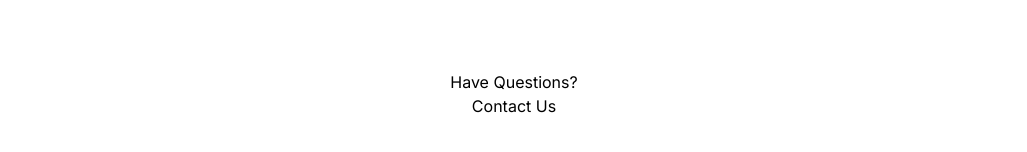
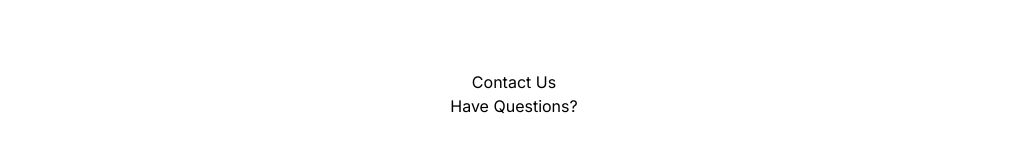
Before and after one commit to 10richard/chai-defense, a Next.js app: page / in a window 1280 px wide. Shown: the part 2701-2853 px from the top of the page, without its empty margins (126-1153 px from the left). Built offline with nearby package versions, Linux system fonts and the light colour scheme.

Commit message:
add props

```diff
--- a/src/app/page.tsx
+++ b/src/app/page.tsx
@@ -15,7 +15,7 @@ export default function Home() {
       <DiscoverKravMaga />
       <WhySelfDefense />
       <Instructors />
-      <Contact />
+      <Contact heading="Contact Us" subheading="Have Questions?" />
       {/*<DonateCta />
       <Footer /> */}
     </>
--- a/src/components/Contact.tsx
+++ b/src/components/Contact.tsx
@@ -1,14 +1,20 @@
 import { MaxWidthContainer } from "./styled/MaxWidthContainer";
 import { PaddedSection } from "./styled/PaddedSection";
 
-const Contact = () => {
+interface ContactProps {
+  heading: string;
+  subheading?: string;
+}
+
+const Contact = ({ heading, subheading }: ContactProps) => {
   return (
     <PaddedSection>
       <MaxWidthContainer className="text-center flex justify-center py-20">
-        <form>
-          <h3>Have Questions?</h3>
-          <h2>Contact Us</h2>
-        </form>
+        <div className="flex flex-col">
+          <h3>{heading}</h3>
+          <h2>{subheading}</h2>
+        </div>
+        <form></form>
       </MaxWidthContainer>
     </PaddedSection>
   );
```
